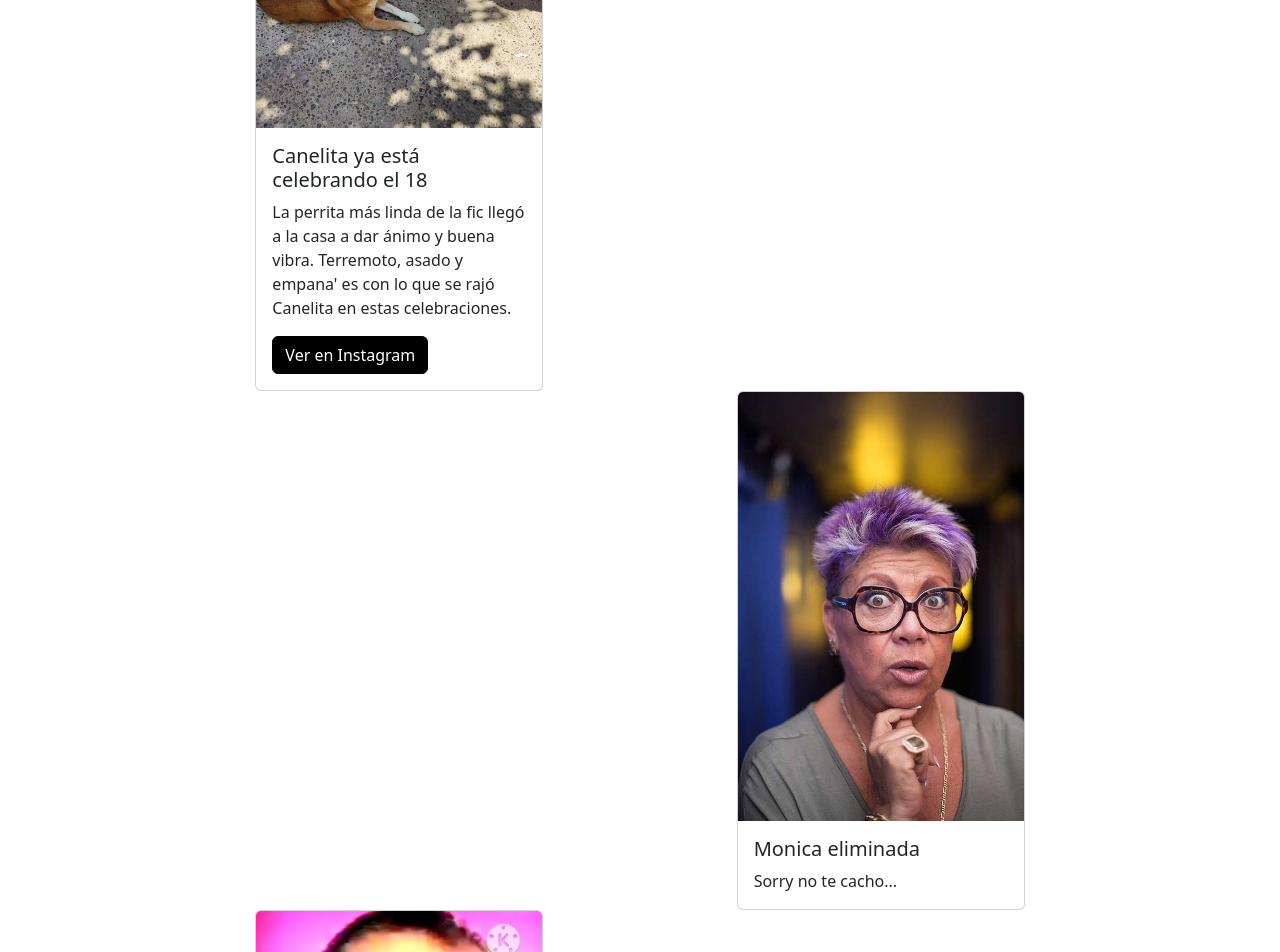
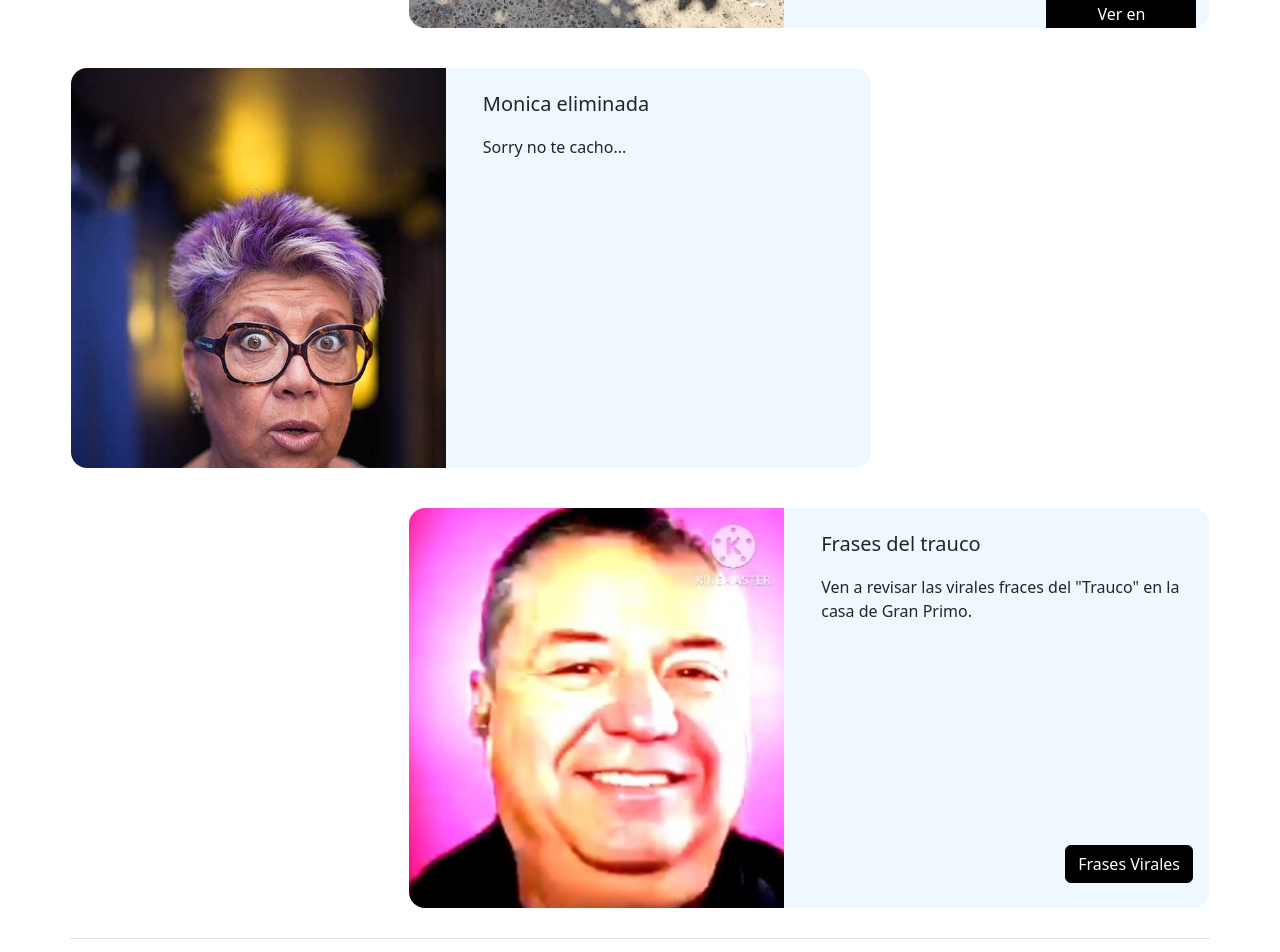
Before and after one commit to Deux258/Tarea-Desarrolloweb, a plain HTML site: page PROYECTO P1/Noticias/noticias.html in a window 1280 px wide. Shown: the part 960-1912 px from the top of the page. Drawn offline with nearby package versions, Linux system fonts and the light colour scheme; files that its build step writes are made by us from their sources.

Commit message:
actualizacion

```diff
--- a/PROYECTO P1/Noticias/noticias.html
+++ b/PROYECTO P1/Noticias/noticias.html
@@ -33,7 +33,6 @@
 
 
     <container class="noticiasStyle">
-
       <div class="titulo" style="margin-top: 100px;">
         <h1 class="display-5 fw-bold text-body-emphasis" style=" margin-top: 20px; text-align:center;font-family:system-ui, -apple-system, BlinkMacSystemFont, 'Segoe UI', Roboto, Oxygen, Ubuntu, Cantarell, 'Open Sans', 'Helvetica Neue', sans-serif;">
           Sopa de noticias "Gran Primo"
@@ -44,39 +43,54 @@
         </h5>
       </div>
 
-      <div class="card" style="width: 18rem;margin-left: 47%;margin-top: 30px;">
-        <img src="../Noticias img/324696447_213964744414094_3959634151887905582_n.jpg" class="card-img-top" alt="...">
-        <div class="card-body">
-          <h5 class="card-title">Marcianeke en Gran Primo</h5>
-          <p class="card-text">¡Confimado! Marcianeke se incorpora a la casa despues de una dificil negociación con producción. Estamos muy felices con esta incorporación y a
-            la espera de lo que ocurra puertas adentro.
-          </p>
+      <div class="container tarjetas rounded-4" style="height: auto;margin-right: 35%;">
+        <div class="row align-items-start">
+          <div class="col">
+            <img src="../Noticias img/324696447_213964744414094_3959634151887905582_n.jpg" style="width: 400px;">
+          </div>
+          <div class="col" style="padding: 3%;">
+            <h5 class="card-title">Marcianeke en Gran Primo</h5>
+            <p class="card-text" style="margin-top: 5%;">¡Confimado! Marcianeke se incorpora a la casa despues de una dificil negociación con producción, estamos muy felices con esta incorporación y estamos a
+              la espera de lo que ocurra puertas adentro.</p>
+          </div>
         </div>
       </div>
 
-      <div class="card" style="width: 18rem;margin-right: 47%;">
-        <img src="../Noticias img/Screenshot_2.jpg" class="card-img-top" alt="...">
-        <div class="card-body">
-          <h5 class="card-title">Canelita ya está celebrando el 18</h5>
-          <p class="card-text">La perrita más linda de la fic llegó a la casa a dar ánimo y buena vibra. Terremoto, asado y empana' es con lo que se rajó Canelita en estas celebraciones. </p>
-          <a href="https://www.instagram.com/p/B3IADqwgkSE/?hl=es-la" class="btn btn-primary" target="_blank">Ver en Instagram</a>
+      <div class="container tarjetas rounded-4" style="margin-left: 35%;">
+        <div class="row align-items-start">
+          <div class="col">
+            <img src="../Noticias img/Screenshot_2.jpg">
+          </div>
+          <div class="col" style="padding: 3%;">
+            <h5 class="card-title">Canelita ya está celebrando el 18</h5>
+            <p class="card-text"style="margin-top: 5%;">La perrita más linda de la fic llegó a la casa a dar ánimo y buena vibra. Terremoto, asado y empana' es con lo que se rajó Canelita en estas celebraciones.</p>
+            <a href="https://www.instagram.com/p/B3IADqwgkSE/?hl=es-la" class="btn btn-primary" target="_blank" style="margin-top: 50%;margin-left: 60%;">Ver en Instagram</a>
+          </div>
         </div>
       </div>
 
-      <div class="card" style="width: 18rem;margin-left: 47%;">
-        <img src="../Noticias img/Paty-Maldonado-sin-ningu╠ün-filtro-foto1-alejandro-olivares.jpg" class="card-img-top" alt="...">
-        <div class="card-body">
-          <h5 class="card-title">Monica eliminada</h5>
-          <p class="card-text">Sorry no te cacho...</p>
+      <div class="container tarjetas rounded-4"style="margin-right: 35%;">
+        <div class="row align-items-start">
+          <div class="col">
+            <img src="../Noticias img/Paty-Maldonado-sin-ningu╠ün-filtro-foto1-alejandro-olivares.jpg">
+          </div>
+          <div class="col" style="padding: 3%;">
+            <h5 class="card-title">Monica eliminada</h5>
+            <p class="card-text"style="margin-top: 5%;">Sorry no te cacho...</p>
+          </div>
         </div>
       </div>
 
-      <div class="card" style="width: 18rem;margin-right: 47%;margin-bottom: 60px;">
-        <img src="../Noticias img/juako.jpg" class="card-img-top" alt="...">
-        <div class="card-body">
-          <h5 class="card-title">Frases del trauco</h5>
-          <p class="card-text">Ven a revisar las virales fraces del "Trauco" en la casa de Gran Primo.</p>
-          <a href="https://www.youtube.com/watch?v=ugb7xhfEED8" target="_blank" class="btn btn-primary">Frases Virales</a>
+      <div class="container tarjetas rounded-4" style="margin-left: 35%; margin-bottom:30px ;">
+        <div class="row align-items-start">
+          <div class="col">
+            <img src="../Noticias img/juako.jpg">
+          </div>
+          <div class="col" style="padding: 3%;">
+            <h5 class="card-title">Frases del trauco</h5>
+            <p class="card-text"style="margin-top: 5%;">Ven a revisar las virales fraces del "Trauco" en la casa de Gran Primo.</p>
+            <a href="https://www.youtube.com/watch?v=ugb7xhfEED8" target="_blank" class="btn btn-primary" style="margin-top: 55%;margin-left: 65%;">Frases Virales</a>
+          </div>
         </div>
       </div>
 
--- a/PROYECTO P1/Noticias/noticiasStyle.css
+++ b/PROYECTO P1/Noticias/noticiasStyle.css
@@ -39,3 +39,23 @@
 .nav-item {
     padding: 3px;
 }
+
+
+.tarjetas
+{
+  width: 800px;
+  height: 400px;
+  background-color: aliceblue;
+  overflow: hidden;
+  padding: 0;
+  margin: 20px;
+}
+.tarjetas img
+{
+  width: 100%;
+  height: auto;
+  margin: 0%;
+  padding: 0;
+  border: 0;
+  justify-content:left;
+}
```
